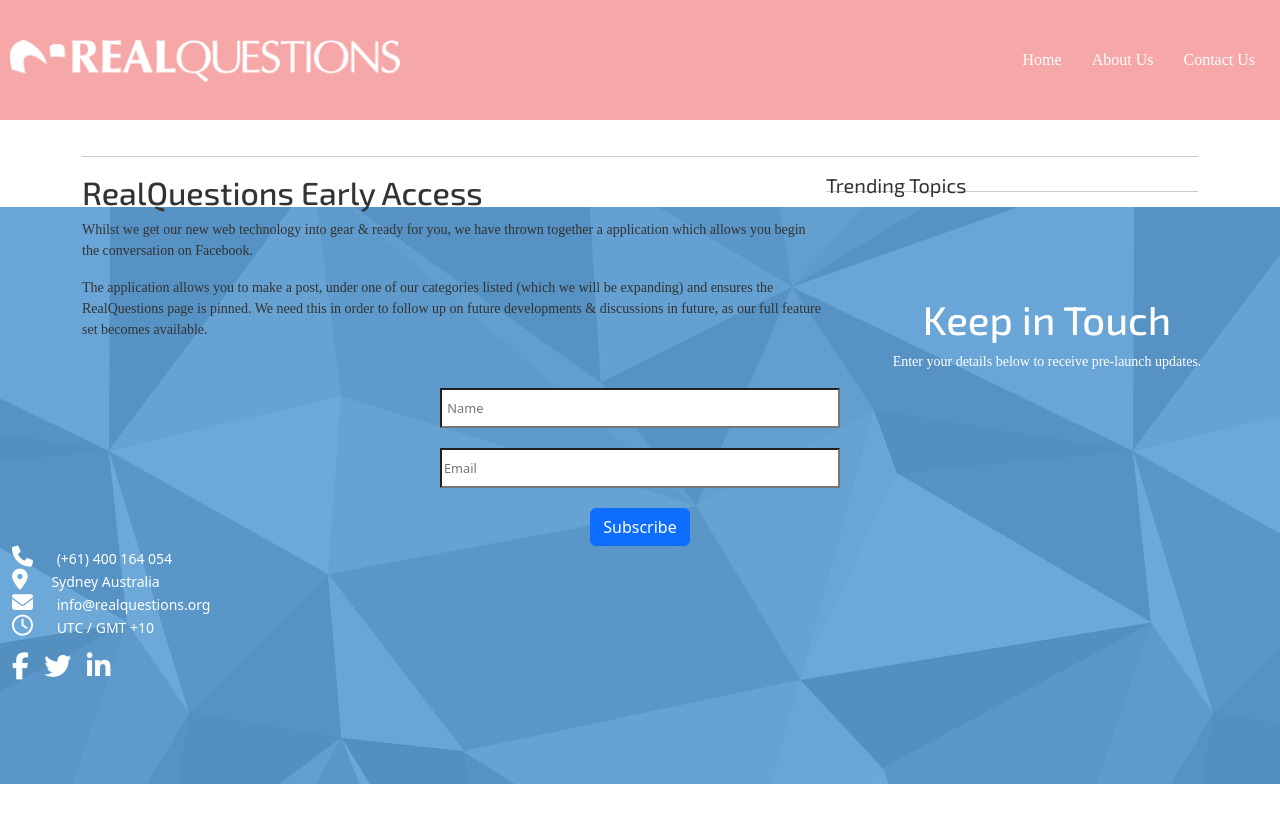
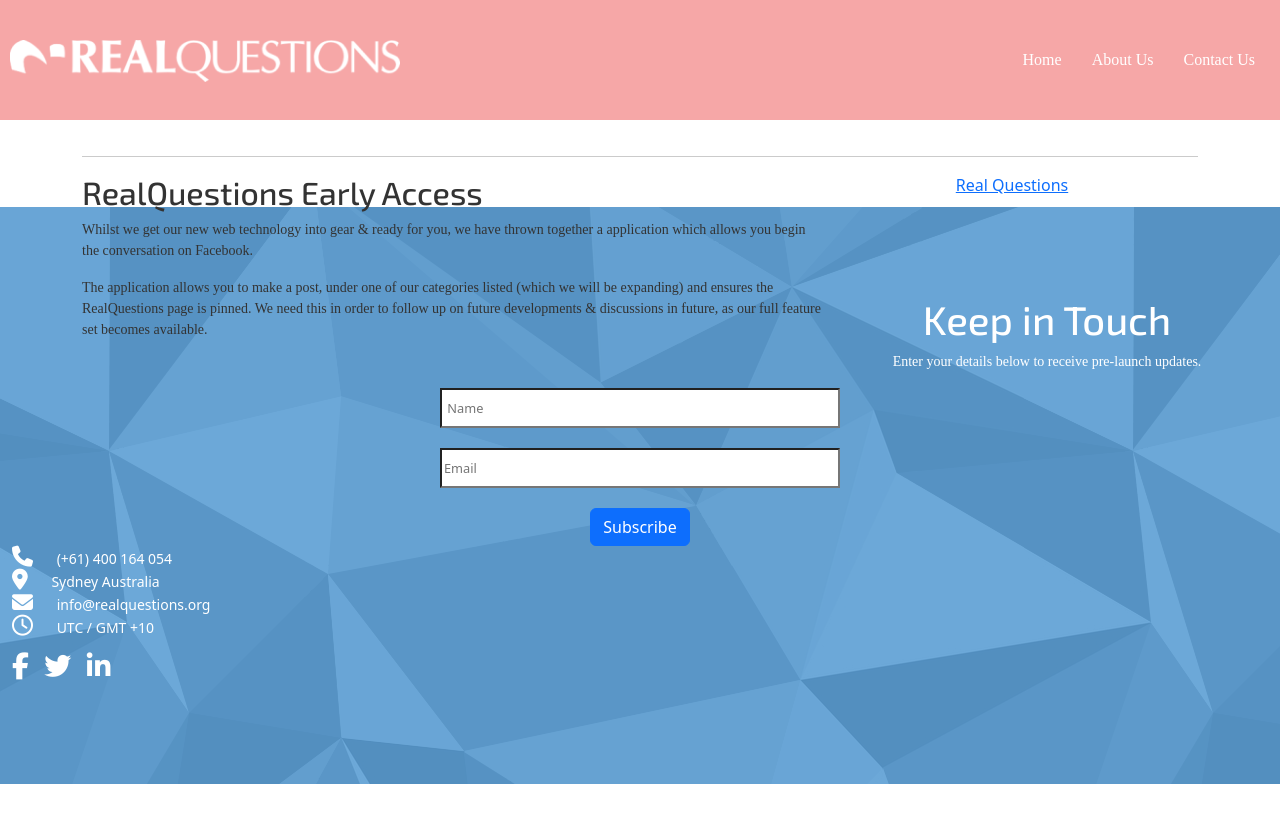
Before and after one commit to RealQuestions/v2site, a Jekyll site: the page built from mainsite/earlyaccess.md, in a window 1280 px wide. Shown: the top 823 px of the page. Built offline with Jekyll 4.4.1, drawn with Linux system fonts in a browser that asks for light colours; nearby versions of some CDN libraries; library files that are not in the unit come from our copies.

Commit message:
Facebook page plugin added
Added Facebook page plugin to sidebar.

```diff
--- a/mainsite/_includes/sidebar.html
+++ b/mainsite/_includes/sidebar.html
@@ -1,4 +1,3 @@
 <div class="sidebar-content">
-    <h1>Trending Topics</h1>
-    <hr>
+    <div class="fb-page" data-href="https://www.facebook.com/RealQuestionsAustralia/" data-tabs="timeline" data-small-header="false" data-adapt-container-width="true" data-hide-cover="false" data-show-facepile="true"><div class="fb-xfbml-parse-ignore"><blockquote cite="https://www.facebook.com/RealQuestionsAustralia/"><a href="https://www.facebook.com/RealQuestionsAustralia/">Real Questions</a></blockquote></div></div>
 </div>
--- a/mainsite/_layouts/default.html
+++ b/mainsite/_layouts/default.html
@@ -4,6 +4,16 @@
 {% include head.html %}
 
 <body>
+    <div id="fb-root"></div>
+
+    <script>(function(d, s, id) {
+      var js, fjs = d.getElementsByTagName(s)[0];
+      if (d.getElementById(id)) return;
+      js = d.createElement(s); js.id = id;
+      js.src = "//connect.facebook.net/en_US/sdk.js#xfbml=1&version=v2.5";
+      fjs.parentNode.insertBefore(js, fjs);
+    }(document, 'script', 'facebook-jssdk'));</script>
+
     {% include header.html %}
 
     <div class="container">
--- a/mainsite/_sass/_base.scss
+++ b/mainsite/_sass/_base.scss
@@ -41,6 +41,7 @@
   width: $side-width;
 }
 
+/*
 .sidebar-content {
   h1 {
     color: $header-h1-color;
@@ -52,6 +53,7 @@
     margin-top: -14px;
   }
 }
+*/
 
 .heading {
   margin: 0 auto;
--- /dev/null
+++ b/mainsite/_sass/_sidebar.scss
@@ -0,0 +1,7 @@
+.sidebar-content {
+  text-align: center;
+}
+
+.fb_iframe_widget {
+  width: 100% !important;
+}
--- a/mainsite/css/main.scss
+++ b/mainsite/css/main.scss
@@ -19,5 +19,6 @@
         "layout",
         "nav",
         "hero",
-        "features"
+        "features",
+        "sidebar"
 ;
```
